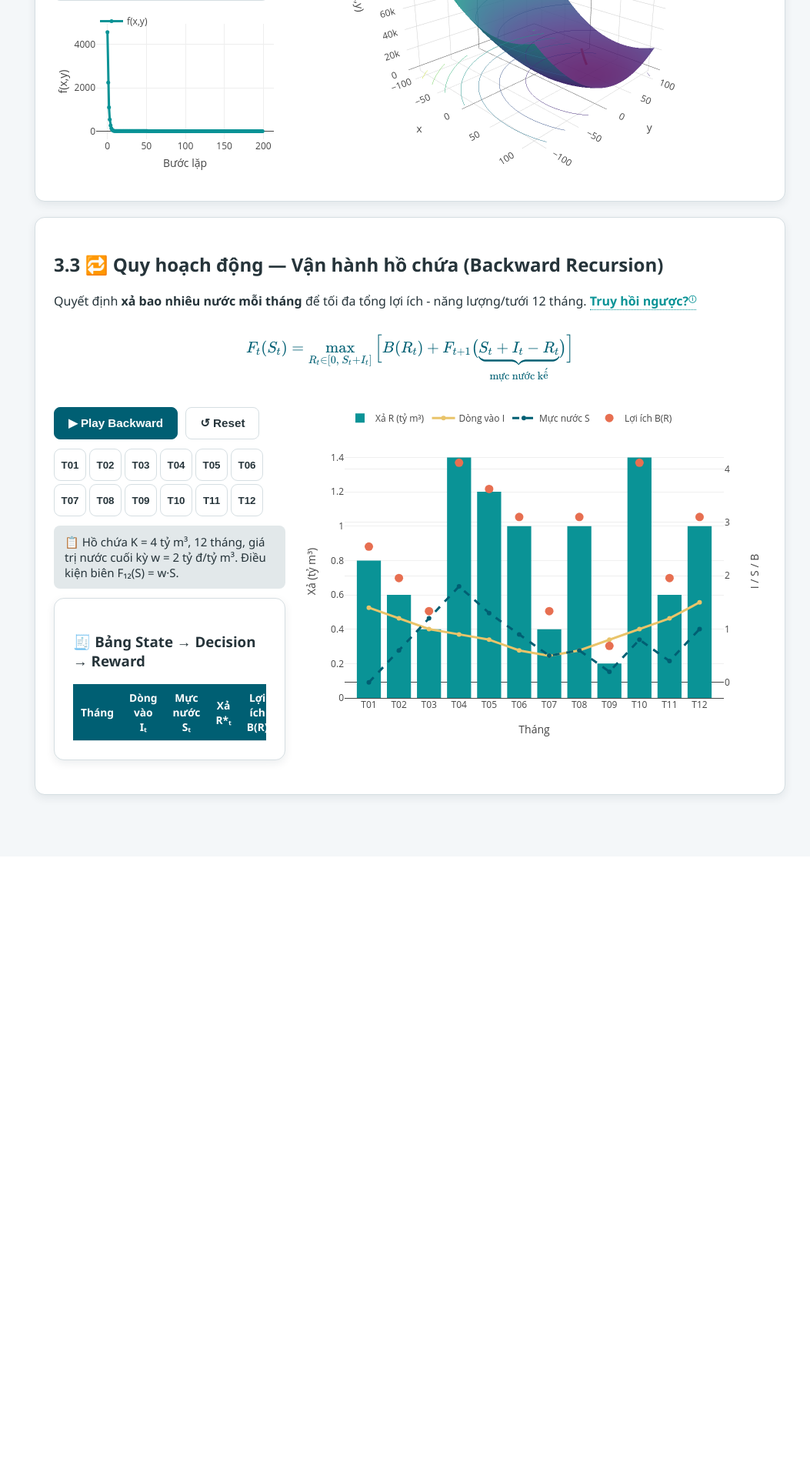
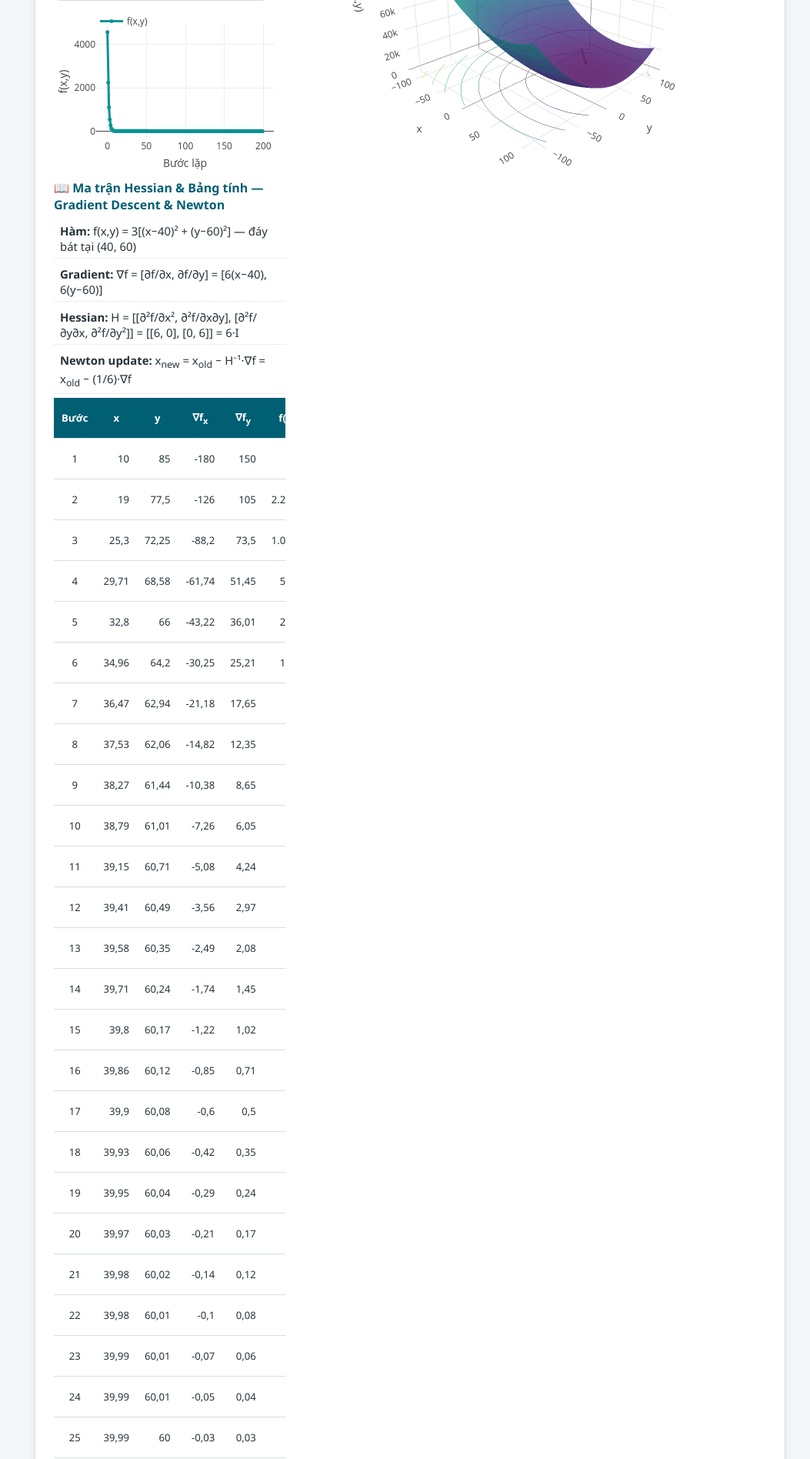
Before and after one commit to robindang0573/wateropt-edu, a Flask app: page /optimization in a window 1280 px wide. Shown: the part 2463-4359 px from the top of the page at 77% size, without its empty margins (227-1280 px from the left). Before the commit the page ends 3507 px from the top, so only its background shows below. Run offline with Flask 3, Linux system fonts and the light colour scheme; lists and menus that the app fills with data are empty; some libraries are stand-ins or nearby versions.

Commit message:
Add Hessian matrix display and GD calculation table

```diff
--- a/static/js/plotly_app.js
+++ b/static/js/plotly_app.js
@@ -362,6 +362,7 @@
             st.innerHTML = '✅ Hội tụ về (' + fmt(res.xf) + ', ' + fmt(res.yf) + ') sau <b>' + res.traj.length + '</b> bước với α = ' + fmt(f.alpha);
         }
         drawGdConvergence(res.traj, target);
+        populateGDTable(res.traj, 'gd');
     }
 
     function drawGdConvergence(traj, target) {
@@ -408,6 +409,44 @@
         const fv = GD_K * (Math.pow(from[0] - 40, 2) + Math.pow(from[1] - 60, 2));
         const st = document.getElementById('gdStatus');
         st.innerHTML += '<br>📉 f(x₀,y₀) = ' + fmt(fv) + ' → f(40,60) = 0 sau 1 Newton step.';
+        showNewtonTheory(from, t, fv);
+        populateGDTable([from], 'newton');
+    }
+
+    function showNewtonTheory(from, target, fv) {
+        const theoryDiv = document.createElement('div');
+        theoryDiv.className = 'steps newton-theory';
+        theoryDiv.style.marginTop = '12px';
+        theoryDiv.innerHTML =
+            '<h4 style="color:var(--primary);margin:0 0 8px">🚁 Lý thuyết Ma trận Hessian (Newton Step)</h4>' +
+            '<p><b>Ma trận Hessian H:</b> Đối với f(x,y) = k[(x−a)²+(y−b)²], H = [[2k, 0],[0, 2k]] = 2k·I.</p>' +
+            '<p><b>Phương trình Newton:</b> H·Δx = −∇f(x). Vì H = 2k·I, nên Δx = −(1/2k)·∇f(x).</p>' +
+            '<p><b>Cập nhật:</b> x_new = x_old − (1/(2k))·∇f(x). Với f là hàm toàn phương, bước này đưa thẳng đến cực tiểu trong 1 lần.</p>' +
+            '<p><b>Ý nghĩa:</b> Gradient cho biết hướng dốc, Hessian cho biết độ cong. Với f=3[(x−40)²+(y−60)²], H=6I — bát đối xứng hoàn hảo, Newton tìm đúng đáy sau 1 bước từ bất kỳ điểm nào.</p>' +
+            '<p>📍 Khởi tạo (' + fmt(from[0]) + ', ' + fmt(from[1]) + ') → f = ' + fmt(fv) + ' → 1 Newton step → (40, 60) → f = 0.</p>';
+        const gdSection = document.getElementById('gd');
+        if (gdSection) {
+            let existing = gdSection.querySelector('.newton-theory');
+            if (existing) existing.remove();
+            gdSection.appendChild(theoryDiv);
+        }
+    }
+
+    function populateGDTable(traj, method) {
+        const tbody = document.querySelector('#gdTable tbody');
+        if (!tbody) return;
+        tbody.innerHTML = '';
+        const k = 3.0;
+        traj.forEach(function (p, i) {
+            const gx = 2 * k * (p[0] - 40);
+            const gy = 2 * k * (p[1] - 60);
+            const fv = k * (Math.pow(p[0] - 40, 2) + Math.pow(p[1] - 60, 2));
+            const tr = document.createElement('tr');
+            const methodLabel = (method === 'newton') ? 'Newton' : 'GD (α=' + document.getElementById('gdAlpha').value + ')';
+            tr.innerHTML = '<td>' + (i + 1) + '</td><td>' + fmt(p[0]) + '</td><td>' + fmt(p[1]) + '</td>' +
+                '<td>' + fmt(gx) + '</td><td>' + fmt(gy) + '</td><td>' + fmt(fv) + '</td><td>' + methodLabel + '</td>';
+            tbody.appendChild(tr);
+        });
     }
 
     function gdInit() {
@@ -419,6 +458,7 @@
         const res = gdTrajectory(f.x0, f.y0, f.alpha, [40, 60], 200, GD_K);
         plotGDSurface(res.traj.slice(0, 12), null);
         drawGdConvergence(res.traj, [40, 60]);
+        populateGDTable(res.traj, 'gd');
     }
 
     /* ============================= DP ============================= */
--- a/templates/optimization.html
+++ b/templates/optimization.html
@@ -107,6 +107,19 @@
             </div>
             <div id="gdStatus" class="sim-readout hidden"></div>
             <div id="gdConvChart" class="plot small" style="height:220px;"></div>
+            <div id="gdHessian" class="steps" style="margin-top:12px">
+                <h4 style="color:var(--primary);margin:0 0 8px">📖 Ma trận Hessian & Bảng tính — Gradient Descent & Newton</h4>
+                <p><b>Hàm:</b> f(x,y) = 3[(x−40)² + (y−60)²] — đáy bát tại (40, 60)</p>
+                <p><b>Gradient:</b> ∇f = [∂f/∂x, ∂f/∂y] = [6(x−40), 6(y−60)]</p>
+                <p><b>Hessian:</b> H = [[∂²f/∂x², ∂²f/∂x∂y], [∂²f/∂y∂x, ∂²f/∂y²]] = [[6, 0], [0, 6]] = 6·I</p>
+                <p><b>Newton update:</b> x<sub>new</sub> = x<sub>old</sub> − H⁻¹·∇f = x<sub>old</sub> − (1/6)·∇f</p>
+                <div id="gdTableWrap" class="table-responsive">
+                    <table id="gdTable" class="dp-table" style="font-size:0.82em">
+                        <thead><tr><th>Bước</th><th>x</th><th>y</th><th>∇f<sub>x</sub></th><th>∇f<sub>y</sub></th><th>f(x,y)</th><th>Phương pháp</th></tr></thead>
+                        <tbody></tbody>
+                    </table>
+                </div>
+            </div>
         </div>
         <div>
             <div id="gdPlot" class="plot gd-plot"></div>
```
